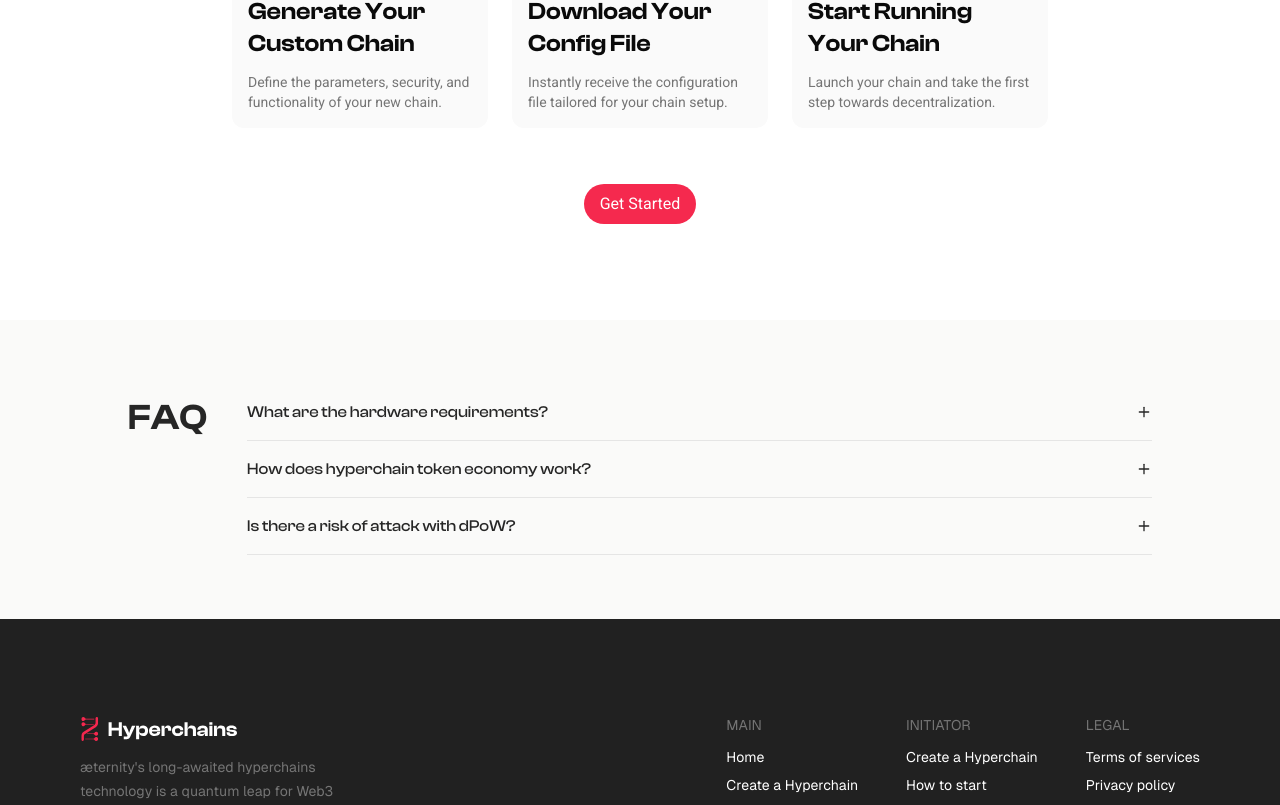
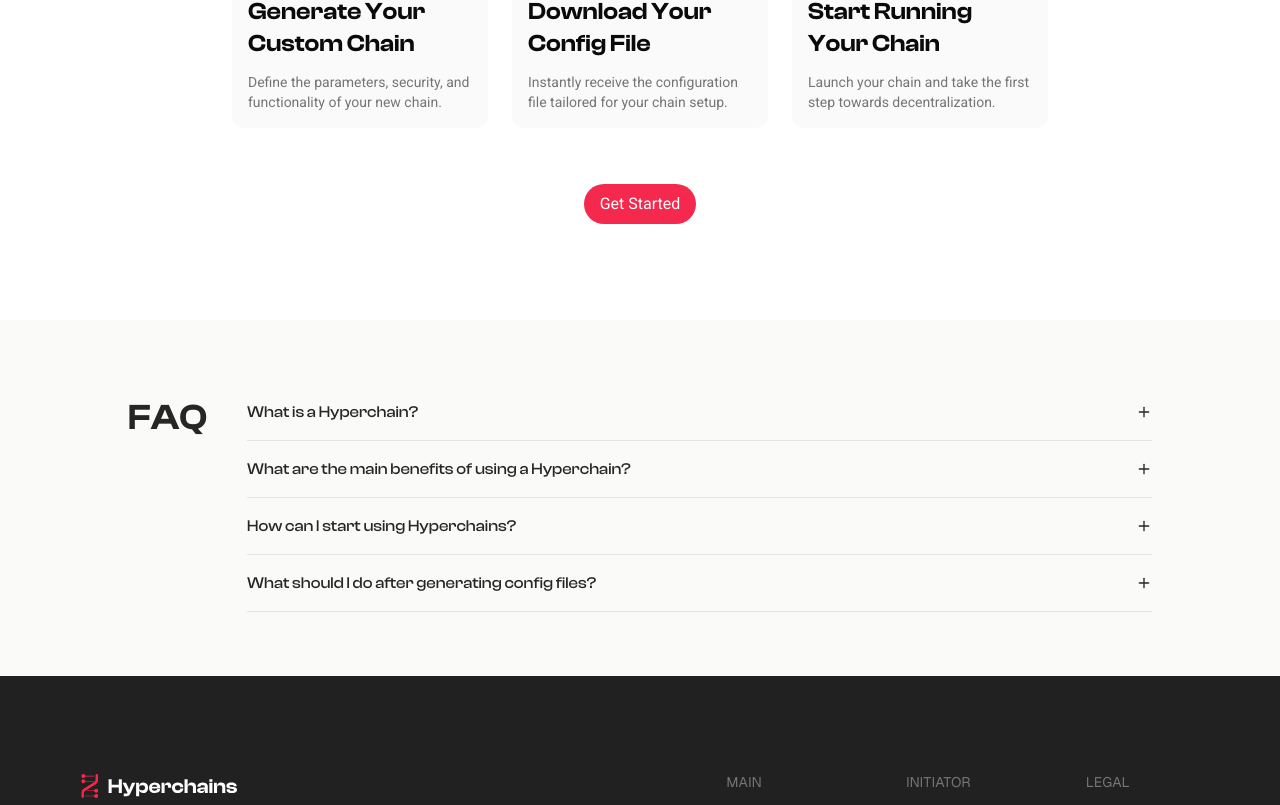
Before and after one commit to unit214/aeternity-hyperchains-initiator, a Next.js app: page / in a window 1280 px wide. Shown: the part 465-1270 px from the top of the page. Built offline with nearby package versions, Linux system fonts and the light colour scheme.

Commit message:
feat: update faq texts

```diff
--- a/src/components/faq.tsx
+++ b/src/components/faq.tsx
@@ -1,4 +1,6 @@
 import * as React from 'react';
+
+import Link from 'next/link';
 
 import { Accordion, AccordionContent, AccordionItem, AccordionTrigger } from '@/components/ui/accordion';
 
@@ -9,16 +11,38 @@ export const FAQ: React.FC = () => {
                 <div className='pt-4 text-4xl font-semibold leading-none'>FAQ</div>
                 <Accordion type='single' collapsible className='w-full flex-1'>
                     <AccordionItem value='item-1'>
-                        <AccordionTrigger>What are the hardware requirements?</AccordionTrigger>
-                        <AccordionContent>This is some content.</AccordionContent>
+                        <AccordionTrigger>What is a Hyperchain?</AccordionTrigger>
+                        <AccordionContent>
+                            A Hyperchain is a fast, efficient blockchain that anchors its security to an established
+                            blockchain (called a pinning chain) to provide both high performance and strong security
+                            guarantees.
+                        </AccordionContent>
                     </AccordionItem>
                     <AccordionItem value='item-2'>
-                        <AccordionTrigger>How does hyperchain token economy work?</AccordionTrigger>
-                        <AccordionContent>This is some content.</AccordionContent>
+                        <AccordionTrigger>What are the main benefits of using a Hyperchain?</AccordionTrigger>
+                        <AccordionContent>
+                            Hyperchains offer fast transactions, strong security, and energy efficiency while keeping
+                            operational costs low by leveraging existing blockchain infrastructure.
+                        </AccordionContent>
                     </AccordionItem>
                     <AccordionItem value='item-3'>
-                        <AccordionTrigger>Is there a risk of attack with dPoW?</AccordionTrigger>
-                        <AccordionContent>This is some content.</AccordionContent>
+                        <AccordionTrigger>How can I start using Hyperchains?</AccordionTrigger>
+                        <AccordionContent>
+                            You can easily launch your own Hyperchain through our web app. Future versions will let you
+                            join an existing Hyperchain network as a validator or delegator.
+                        </AccordionContent>
+                    </AccordionItem>
+                    <AccordionItem value='item-4'>
+                        <AccordionTrigger>What should I do after generating config files?</AccordionTrigger>
+                        <AccordionContent>
+                            After generating configs, install required software, deploy your node, set up monitoring,
+                            and verify network connectivity before starting node operations. See the detailed How-To
+                            Guide{' '}
+                            <Link className='text-pink underline' href={`/`}>
+                                here
+                            </Link>
+                            .
+                        </AccordionContent>
                     </AccordionItem>
                 </Accordion>
             </div>
```
